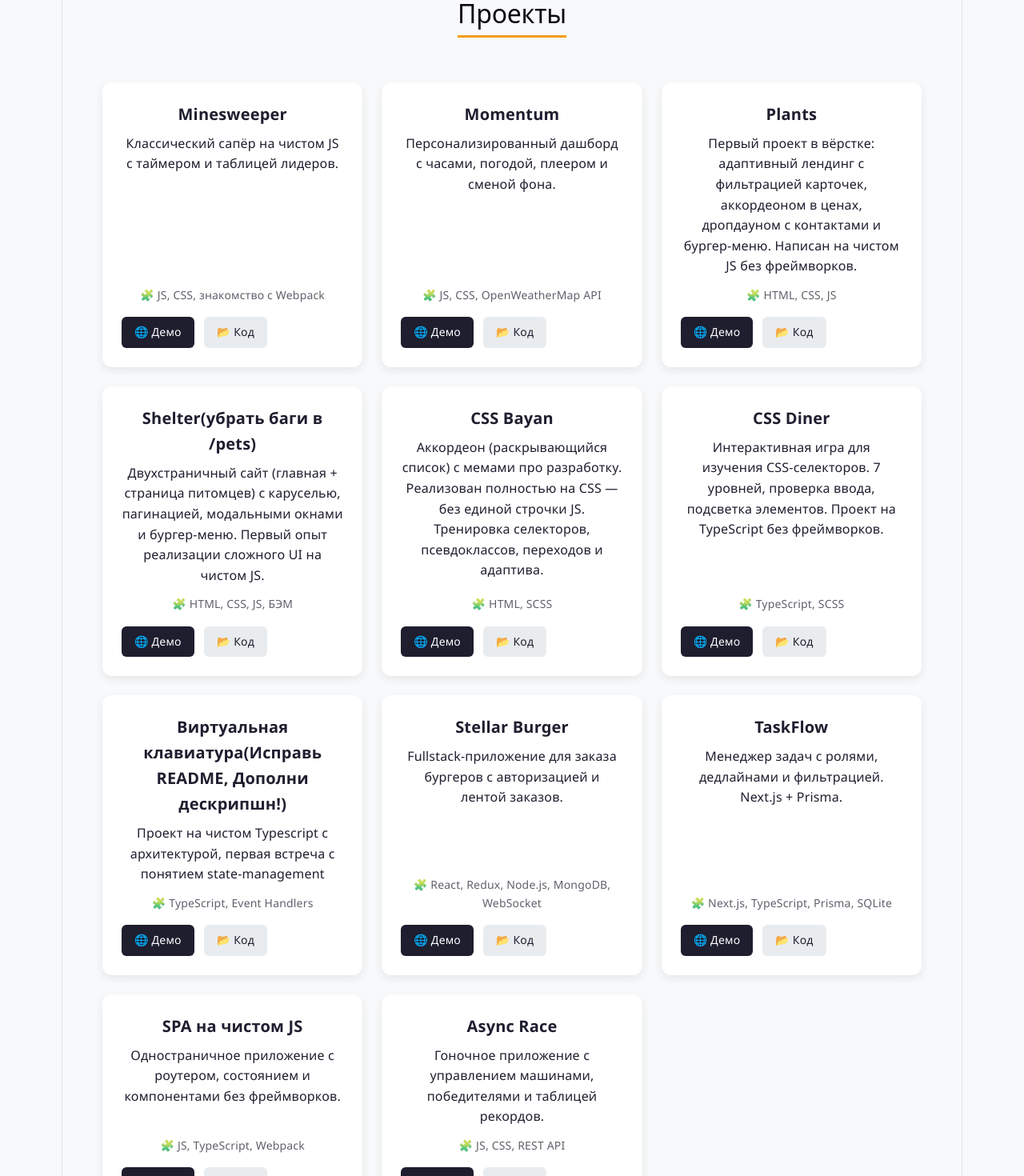
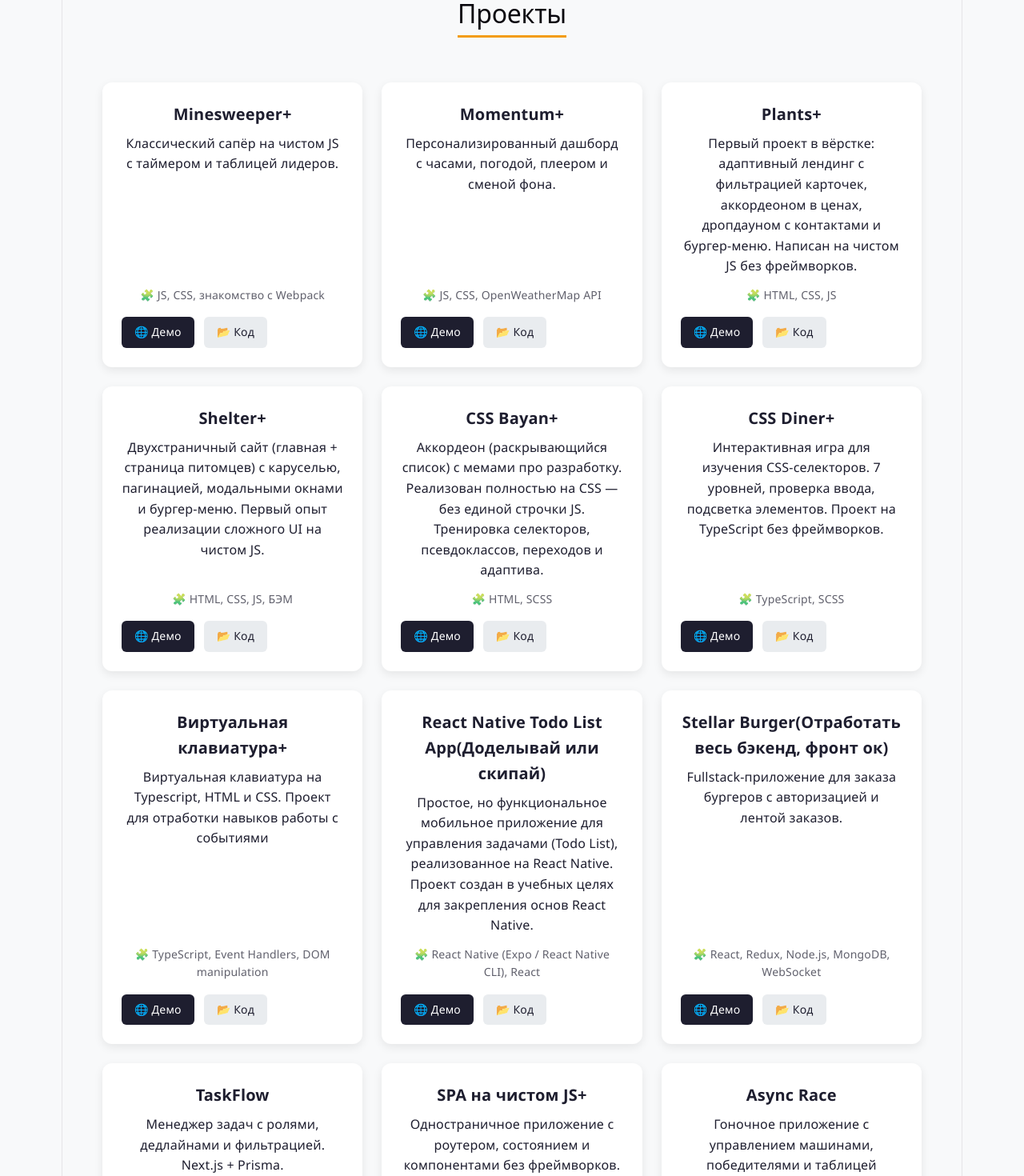
Before and after one commit to sundstorm91/portfolio, a React app: page / in a window 1280 px wide. Shown: the part 1040-2510 px from the top of the page at 80% size. Built offline with nearby package versions, Linux system fonts and the light colour scheme; the HTML template or start-up script is replaced by a standard one.

Commit message:
feat: update component Projects

```diff
--- a/src/components/Projects/Projects.jsx
+++ b/src/components/Projects/Projects.jsx
@@ -3,14 +3,14 @@ import './Projects.css';
 export function Projects() {
   const projects = [
     {
-      title: 'Minesweeper',
+      title: 'Minesweeper+',
       description: 'Классический сапёр на чистом JS с таймером и таблицей лидеров.',
       stack: 'JS, CSS, знакомство с Webpack',
       demo: 'https://sundstorm91.github.io/Minesweeper/',
       repo: 'https://github.com/sundstorm91/Minesweeper',
     },
     {
-      title: 'Momentum',
+      title: 'Momentum+',
       description: 'Персонализированный дашборд с часами, погодой, плеером и сменой фона.',
       stack: 'JS, CSS, OpenWeatherMap API',
       demo: 'https://sundstorm91.github.io/momentum/',
@@ -18,51 +18,53 @@ export function Projects() {
     },
 
     {
-      title: 'Plants',
+      title: 'Plants+',
       description: 'Первый проект в вёрстке: адаптивный лендинг с фильтрацией карточек, аккордеоном в ценах, дропдауном с контактами и бургер-меню. Написан на чистом JS без фреймворков.',
       stack: 'HTML, CSS, JS',
       demo: 'https://sundstorm91.github.io/Plants/',
       repo: 'https://github.com/sundstorm91/Plants',
     },
-
     {
-      title: 'Shelter(убрать баги в /pets)',
+      title: 'Shelter+',
       description: 'Двухстраничный сайт (главная + страница питомцев) с каруселью, пагинацией, модальными окнами и бургер-меню. Первый опыт реализации сложного UI на чистом JS.',
       stack: 'HTML, CSS, JS, БЭМ',
       demo: 'https://sundstorm91.github.io/Shelter/',
       repo: 'https://github.com/sundstorm91/Shelter',
     },
-
     {
-      title: 'CSS Bayan',
+      title: 'CSS Bayan+',
       description: 'Аккордеон (раскрывающийся список) с мемами про разработку. Реализован полностью на CSS — без единой строчки JS. Тренировка селекторов, псевдоклассов, переходов и адаптива.',
       stack: 'HTML, SCSS',
       demo: 'https://sundstorm91.github.io/cssBayan/',
       repo: 'https://github.com/sundstorm91/cssBayan',
     },
-
     {
-      title: 'CSS Diner',
+      title: 'CSS Diner+',
       description: 'Интерактивная игра для изучения CSS-селекторов. 7 уровней, проверка ввода, подсветка элементов. Проект на TypeScript без фреймворков.',
       stack: 'TypeScript, SCSS',
       demo: 'https://sundstorm91.github.io/css-diner/',
       repo: 'https://github.com/sundstorm91/css-diner',
     },
-
     {
-      title: 'Виртуальная клавиатура(Исправь README, Дополни дескрипшн!)',
-      description: 'Проект на чистом Typescript с архитектурой, первая встреча с понятием state-management',
-      stack: 'TypeScript, Event Handlers',
+      title: 'Виртуальная клавиатура+',
+      description: 'Виртуальная клавиатура на Typescript, HTML и CSS. Проект для отработки навыков работы с событиями',
+      stack: 'TypeScript, Event Handlers, DOM manipulation',
       demo: 'https://sundstorm91.github.io/virtual-keyboard-TS/',
       repo: 'https://github.com/sundstorm91/virtual-keyboard-TS',
     },
-
     {
-      title: 'Stellar Burger',
+      title: 'React Native Todo List App(Доделывай или скипай)',
+      description: 'Простое, но функциональное мобильное приложение для управления задачами (Todo List), реализованное на React Native. Проект создан в учебных целях для закрепления основ React Native.',
+      stack: 'React Native (Expo / React Native CLI), React',
+      demo: 'https://sundstorm91.github.io/react-native-learn/',
+      repo: 'https://github.com/sundstorm91/react-native-learn',
+    },
+    {
+      title: 'Stellar Burger(Отработать весь бэкенд, фронт ок)',
       description: 'Fullstack-приложение для заказа бургеров с авторизацией и лентой заказов.',
       stack: 'React, Redux, Node.js, MongoDB, WebSocket',
-      demo: 'https://sundstorm91.github.io/stellar-burger-react/',
-      repo: 'https://github.com/sundstorm91/stellar-burger-react',
+      demo: 'https://sundstorm91.github.io/stellar-burgers-react/',
+      repo: 'https://github.com/sundstorm91/stellar-burgers-react',
     },
     {
       title: 'TaskFlow',
@@ -72,11 +74,11 @@ export function Projects() {
       repo: 'https://github.com/sundstorm91/taskflow',
     },
     {
-      title: 'SPA на чистом JS',
+      title: 'SPA на чистом JS+',
       description: 'Одностраничное приложение с роутером, состоянием и компонентами без фреймворков.',
       stack: 'JS, TypeScript, Webpack',
-      demo: 'https://sundstorm91.github.io/spa/',
-      repo: 'https://github.com/sundstorm91/spa',
+      demo: 'https://sundstorm91.github.io/spa-own/',
+      repo: 'https://github.com/sundstorm91/spa-own',
     },
     {
       title: 'Async Race',
@@ -85,6 +87,7 @@ export function Projects() {
       demo: 'https://sundstorm91.github.io/async-race/',
       repo: 'https://github.com/sundstorm91/async-race',
     },
+
   ];
 
   return (
```
